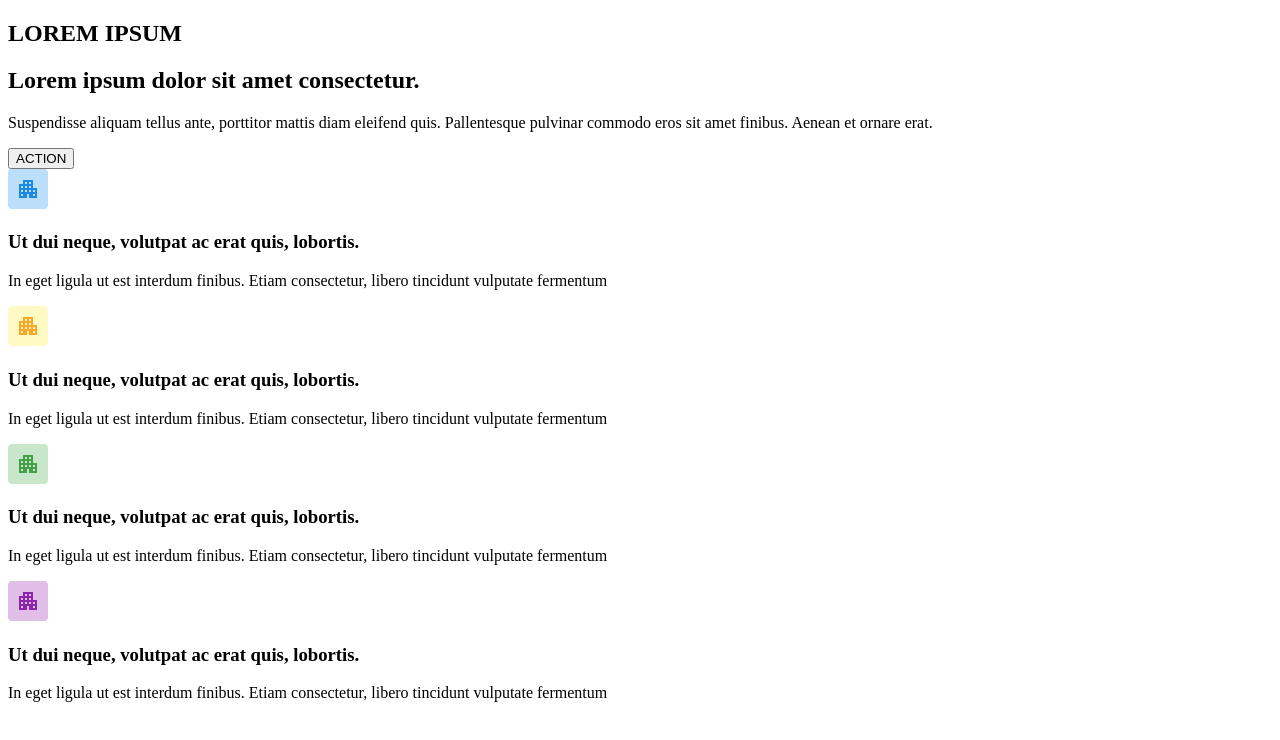
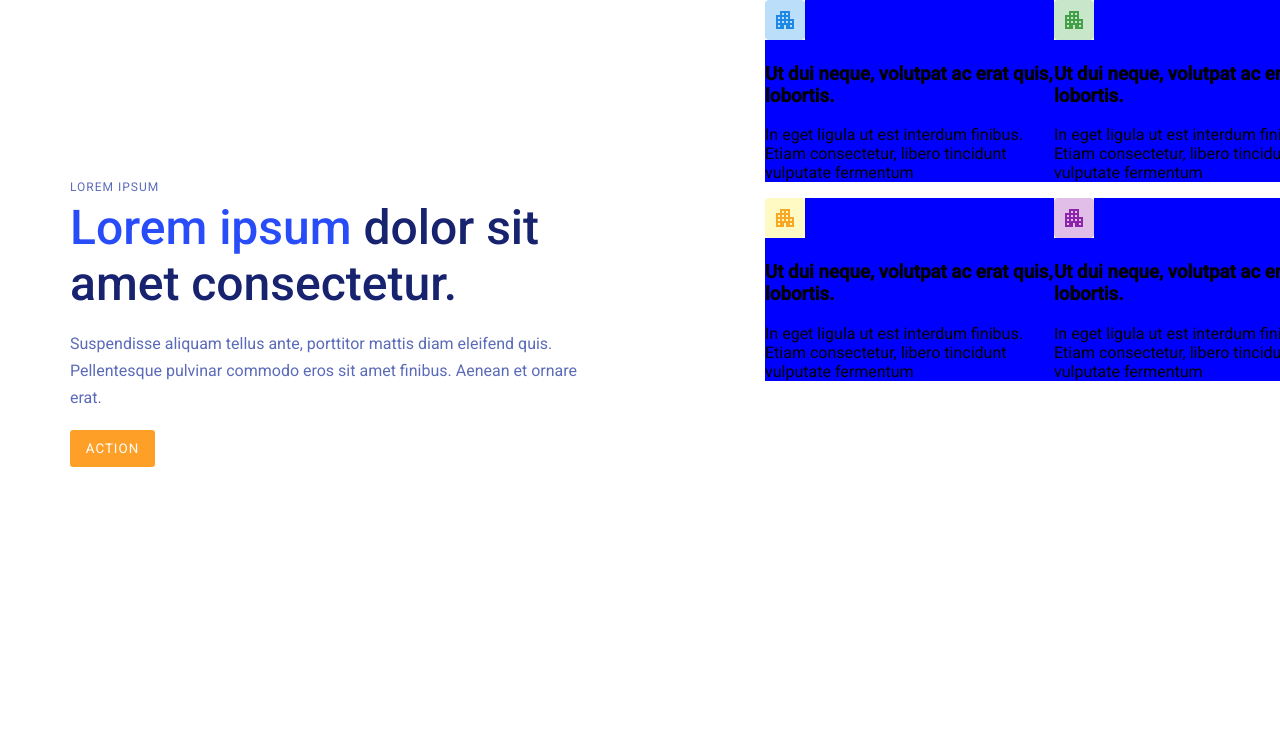
Before and after one commit to ike-tom/front-end-dev-recruitment-task, a plain HTML site: page index.html in a window 1280 px wide. Drawn offline with Linux system fonts and the light colour scheme.

Commit message:
styles for hero section added

```diff
--- a/css/style.css
+++ b/css/style.css
@@ -0,0 +1,70 @@
+html, body {
+    min-height: 100vh;
+    margin: 0;
+    padding: 0;
+    box-sizing: border-box;
+    font-family: 'Roboto', sans-serif;
+    overflow-x: hidden;
+}
+
+.main {
+    display: flex;
+    width: 1343px;
+    height: 635px;
+}
+
+.hero {
+    padding-top: 180px;
+    padding-left: 70px;
+}
+
+.hero__subheader {
+    margin: 0;
+    color: #5b6bb9;
+    font-size: 12px;
+    font-weight: 400;
+    letter-spacing: 1px;
+}
+
+.hero__header {
+    width: 75%;
+    margin-top: 6px;
+    margin-bottom: 0;
+    color: #182370;
+    font-size: 3rem;
+    line-height: 3.5rem;
+    font-weight: 500;
+}
+
+.hero__header--blue {
+    color: #284df8;
+}
+
+.hero__description {
+    width: 75%;
+    margin-top: 18px;
+    margin-bottom: 18px;
+    color: #5b6bb9;
+    line-height: 1.7rem;
+}
+
+.hero__cta-button {
+    height: 37px;
+    width: 85px;
+    font-family: 'Roboto', sans-serif;
+    color: white;
+    letter-spacing: 1px;
+    background-color: #fe9f27;
+    border: none;
+    border-radius: 3px;
+    cursor: pointer;
+}
+
+.features {
+    display: flex;
+}
+
+.feature {
+    width: 289px;
+    background-color: blue;
+}
--- a/index.html
+++ b/index.html
@@ -24,7 +24,7 @@
             <h1 class="hero__header"><span class="hero__header--blue">Lorem ipsum</span> dolor sit amet consectetur.
             </h1>
             <p class="hero__description">Suspendisse aliquam tellus ante, porttitor mattis diam eleifend quis.
-                Pallentesque pulvinar commodo eros sit amet finibus. Aenean et ornare erat.</p>
+                Pellentesque pulvinar commodo eros sit amet finibus. Aenean et ornare erat.</p>
             <button class="hero__cta-button">ACTION</button>
         </section>
 
```
